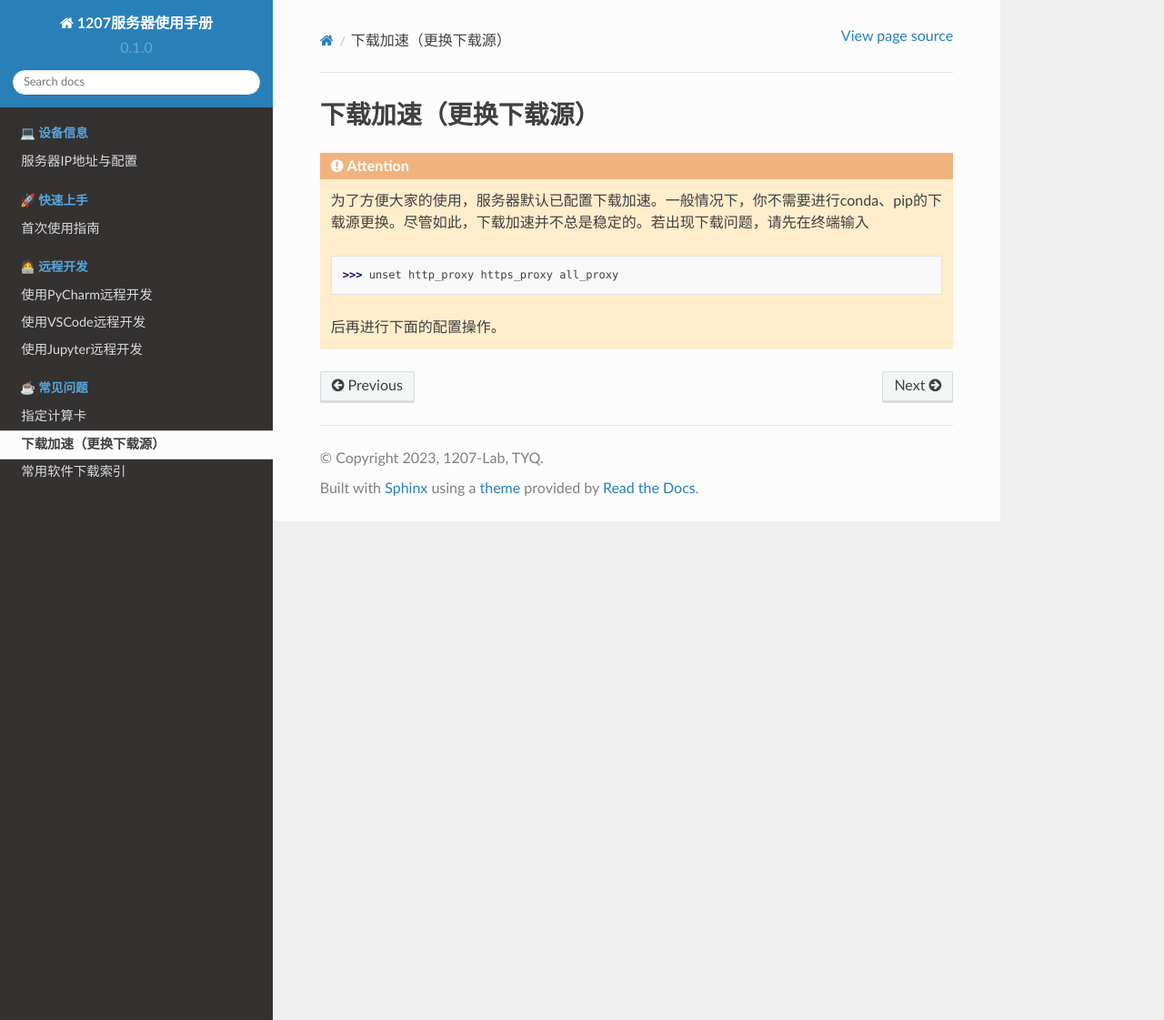
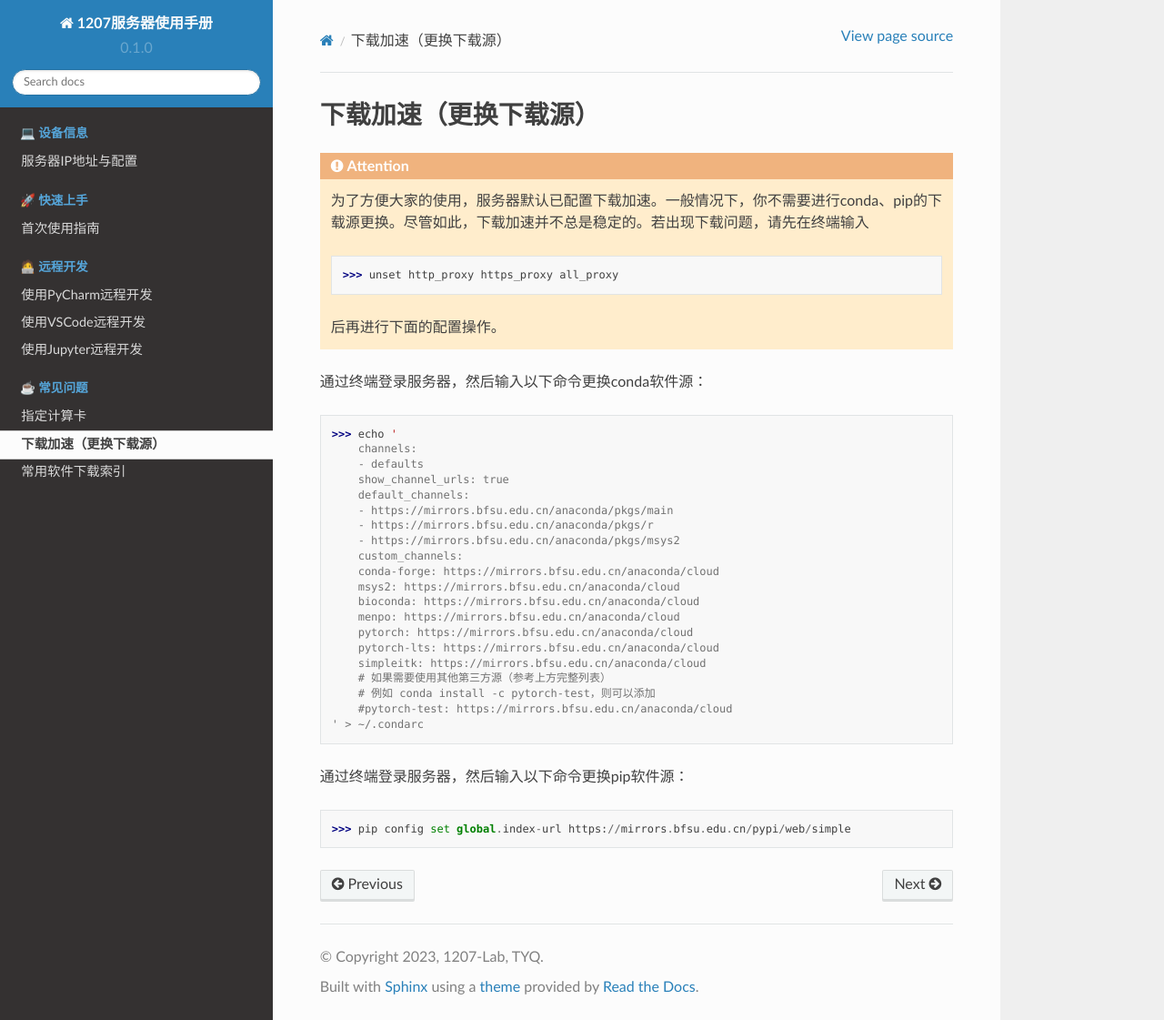
Before and after one commit to TangYuanqing/1207-server-docs, a Sphinx documentation site: the page built from docs/source/question/q2.rst, in a window 1280 px wide and 1121 px high. Shown: the whole window at 91% size. Built offline with Sphinx 7.4.7 and the Read the Docs theme 2.0.0, drawn with Linux system fonts in a browser that asks for light colours.

Commit message:
Please enter the commit message for your changes. Lines starting with '#' will be ignored, and an empty message aborts the commit.
On branch main
Your branch is up to date with 'origin/main'.

Changes to be committed:
	modified:   docs/source/index.rst
	modified:   docs/source/question/q2.rst
	modified:   docs/source/remoteDev/pycharm.rst

```diff
--- a/docs/source/index.rst
+++ b/docs/source/index.rst
@@ -3,7 +3,7 @@
 
 .. note::
 
-   文档仍在编写中。
+   文档未编写完成，将持续更新。
 
 .. toctree::
    :maxdepth: 1
--- a/docs/source/question/q2.rst
+++ b/docs/source/question/q2.rst
@@ -6,3 +6,30 @@
     >>> unset http_proxy https_proxy all_proxy
 
     后再进行下面的配置操作。
+
+通过终端登录服务器，然后输入以下命令更换conda软件源：
+
+    >>> echo '
+        channels:
+        - defaults
+        show_channel_urls: true
+        default_channels:
+        - https://mirrors.bfsu.edu.cn/anaconda/pkgs/main
+        - https://mirrors.bfsu.edu.cn/anaconda/pkgs/r
+        - https://mirrors.bfsu.edu.cn/anaconda/pkgs/msys2
+        custom_channels:
+        conda-forge: https://mirrors.bfsu.edu.cn/anaconda/cloud
+        msys2: https://mirrors.bfsu.edu.cn/anaconda/cloud
+        bioconda: https://mirrors.bfsu.edu.cn/anaconda/cloud
+        menpo: https://mirrors.bfsu.edu.cn/anaconda/cloud
+        pytorch: https://mirrors.bfsu.edu.cn/anaconda/cloud
+        pytorch-lts: https://mirrors.bfsu.edu.cn/anaconda/cloud
+        simpleitk: https://mirrors.bfsu.edu.cn/anaconda/cloud
+        # 如果需要使用其他第三方源（参考上方完整列表）
+        # 例如 conda install -c pytorch-test，则可以添加
+        #pytorch-test: https://mirrors.bfsu.edu.cn/anaconda/cloud
+    ' > ~/.condarc
+
+通过终端登录服务器，然后输入以下命令更换pip软件源：
+
+>>> pip config set global.index-url https://mirrors.bfsu.edu.cn/pypi/web/simple
```
Also changed, not shown: docs/source/remoteDev/pycharm.rst (+5 -5 lines).
